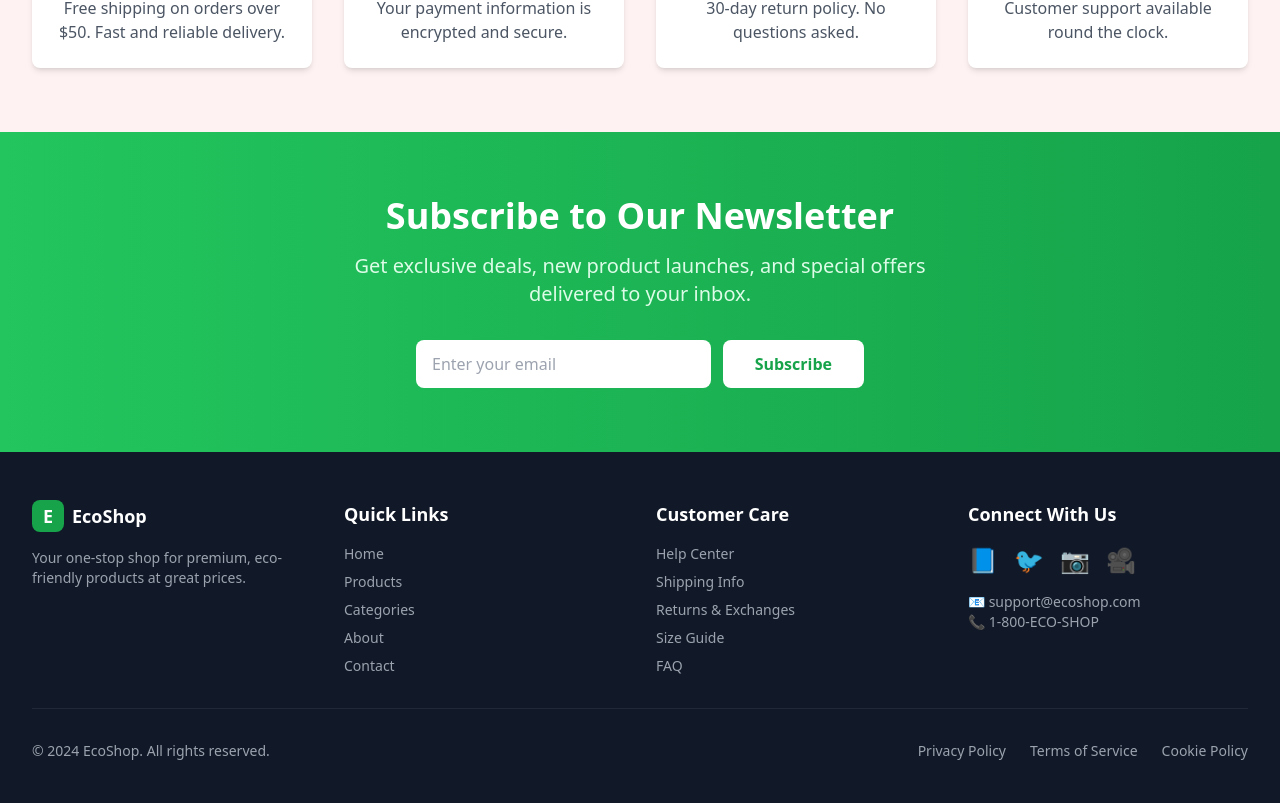
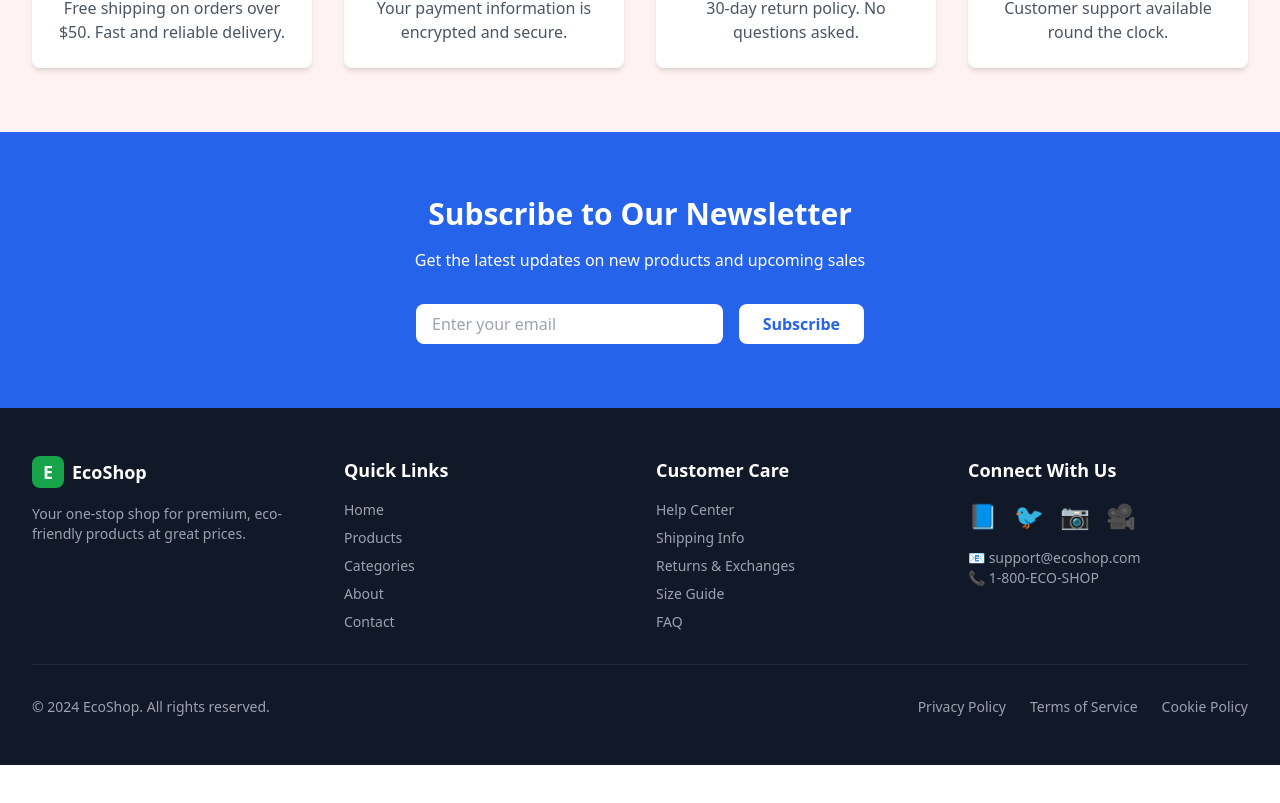
Before and after one commit to OhoBEiD/ai-demo-shop, a Next.js app: page / in a window 1280 px wide. Shown: the part 1772-2575 px from the top of the page. After the commit the page ends 2537 px from the top, so only its background shows below. Built offline with nearby package versions, Linux system fonts and the light colour scheme.

Commit message:
Update src/components/Newsletter.tsx

```diff
--- a/src/components/Newsletter.tsx
+++ b/src/components/Newsletter.tsx
@@ -1,47 +1,22 @@
-'use client'
-
-import { useState } from 'react'
-
 export default function Newsletter() {
-  const [email, setEmail] = useState('')
-  const [isSubmitted, setIsSubmitted] = useState(false)
-
-  const handleSubmit = (e: React.FormEvent) => {
-    e.preventDefault()
-    if (email) {
-      setIsSubmitted(true)
-      setEmail('')
-      setTimeout(() => setIsSubmitted(false), 3000)
-    }
-  }
-
   return (
-    <section className="bg-gradient-to-r from-green-500 to-green-600 text-white py-16">
-      <div className="max-w-2xl mx-auto px-4 sm:px-6 lg:px-8 text-center">
-        <h2 className="text-4xl font-bold mb-4">Subscribe to Our Newsletter</h2>
-        <p className="text-xl text-green-100 mb-8">
-          Get exclusive deals, new product launches, and special offers delivered to your inbox.
-        </p>
-        <form onSubmit={handleSubmit} className="flex flex-col sm:flex-row gap-3 max-w-md mx-auto">
+    <section className="py-16 bg-blue-600 text-white">
+      <div className="container mx-auto px-4">
+        <div className="max-w-2xl mx-auto text-center">
+          <h2 className="text-3xl font-bold mb-4">Subscribe to Our Newsletter</h2>
+          <p className="mb-8">Get the latest updates on new products and upcoming sales</p>
+          <form className="flex gap-4 max-w-md mx-auto">
             <input
               type="email"
               placeholder="Enter your email"
-            value={email}
-            onChange={(e) => setEmail(e.target.value)}
-            className="flex-1 px-4 py-3 rounded-lg text-gray-900 focus:outline-none focus:ring-2 focus:ring-white"
-            required
+              className="flex-1 px-4 py-2 rounded-lg text-gray-900"
             />
-          <button
-            type="submit"
-            className="px-8 py-3 bg-white text-green-600 rounded-lg font-bold hover:bg-green-50 transition whitespace-nowrap"
-          >
-            {isSubmitted ? '✓ Subscribed' : 'Subscribe'}
+            <button className="bg-white text-blue-600 px-6 py-2 rounded-lg font-semibold hover:bg-gray-100">
+              Subscribe
             </button>
           </form>
-        {isSubmitted && (
-          <p className="text-green-100 mt-4">Thank you for subscribing! Check your email for a special offer.</p>
-        )}
+        </div>
       </div>
     </section>
-  )
+  );
 }
```
Lines whose indentation alone changed are shown as unchanged.
